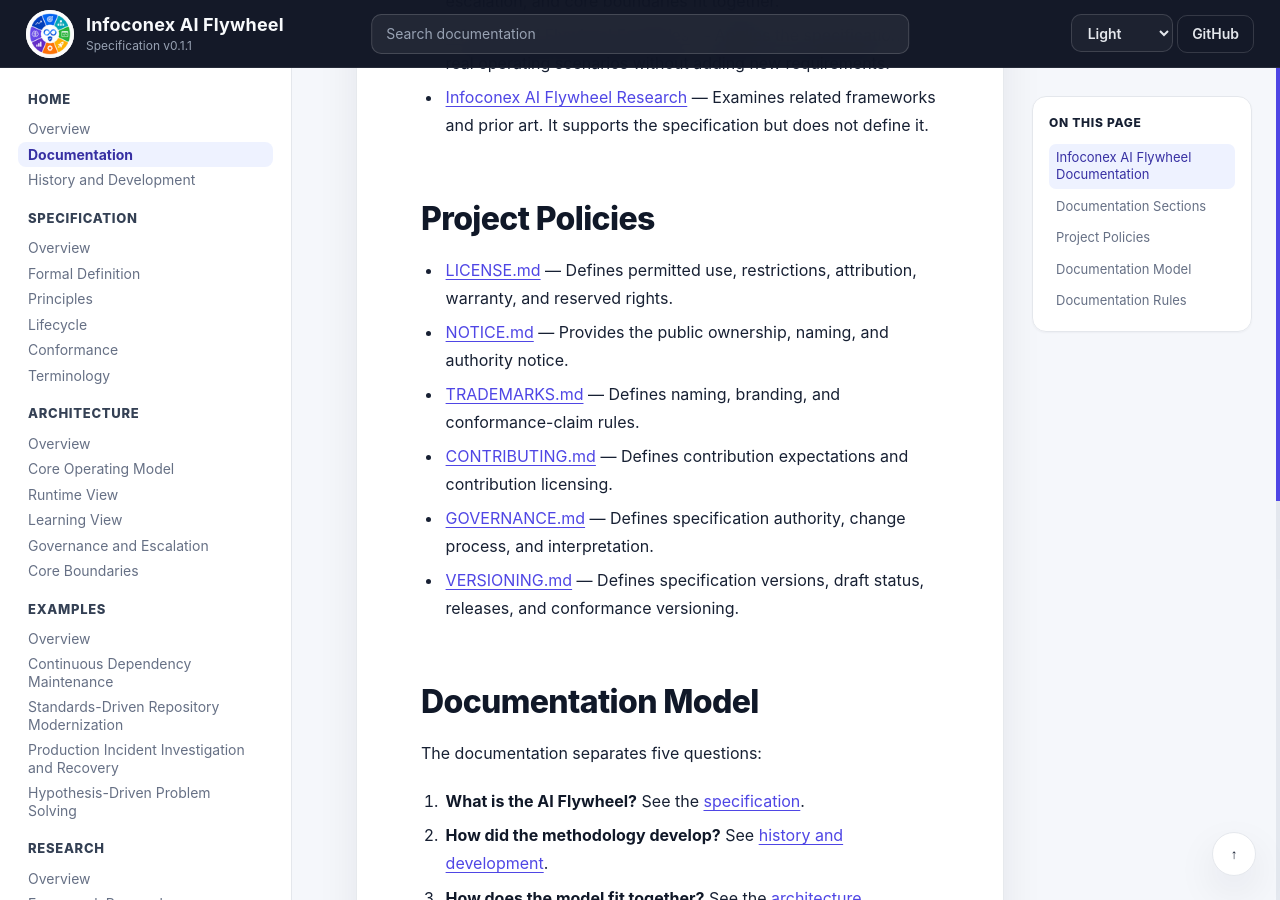
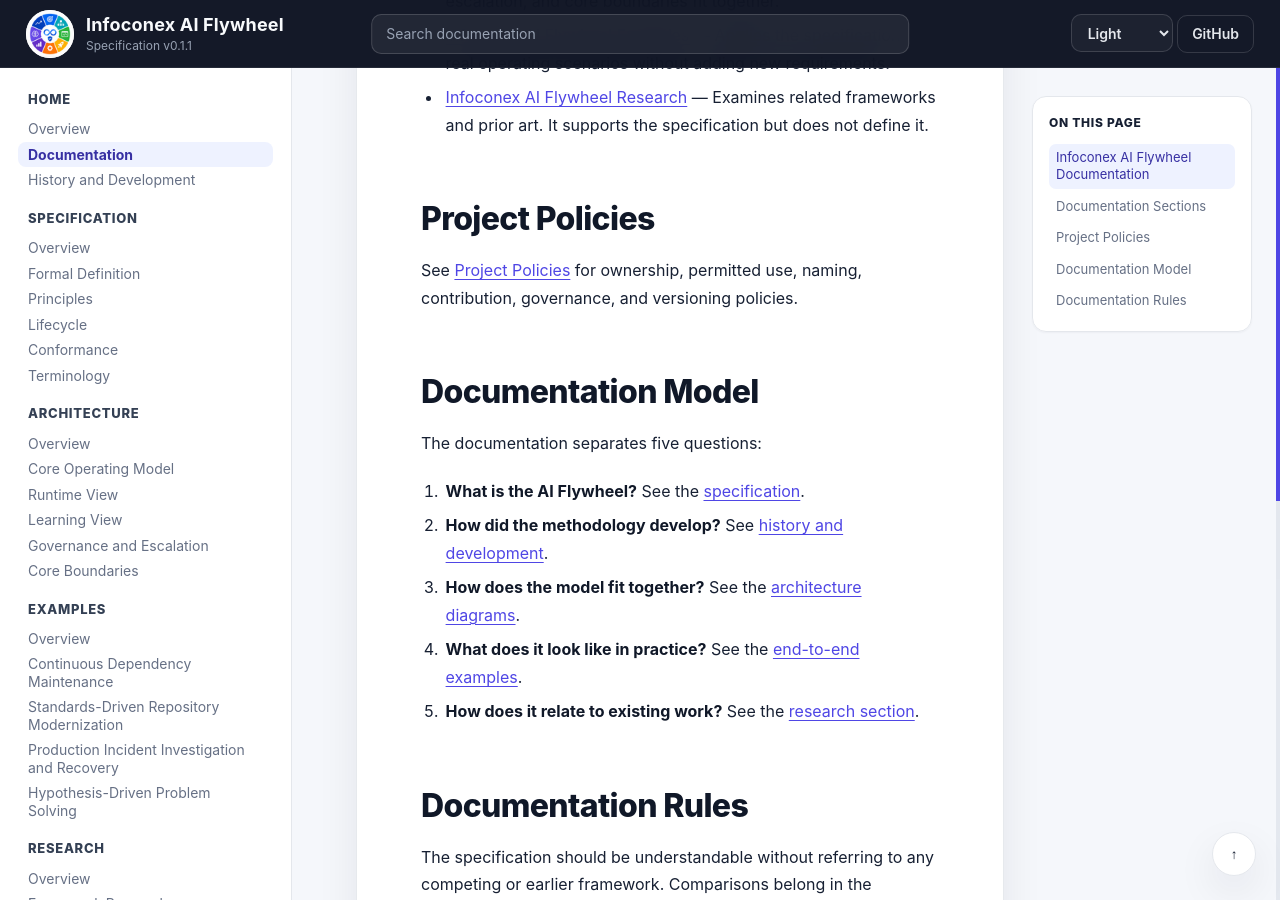
Before and after one commit to infoconex/ai-flywheel, a Jekyll site: the page built from docs/README.md, in a window 1280 px wide and 900 px high, scrolled down 1093 px. Built offline with Jekyll 4.4.1, drawn with Linux system fonts in a browser that asks for light colours; our own code applies the rules of GitHub Pages for plain Markdown files.

Commit message:
Add project policies overview

```diff
--- a/_data/navigation.yml
+++ b/_data/navigation.yml
@@ -61,8 +61,10 @@
     - title: Framework Comparison
       url: /docs/research/frameworks/framework-comparison-matrix.html
 
-- title: Project
+- title: Project Policies
   items:
+    - title: Overview
+      url: /POLICIES.html
     - title: License
       url: /LICENSE.html
     - title: Notice
--- a/docs/README.md
+++ b/docs/README.md
@@ -14,12 +14,7 @@ This directory separates the **Infoconex AI Flywheel Specification** from the **
 
 ## Project Policies
 
-- [LICENSE.md](../LICENSE.md) — Defines permitted use, restrictions, attribution, warranty, and reserved rights.
-- [NOTICE.md](../NOTICE.md) — Provides the public ownership, naming, and authority notice.
-- [TRADEMARKS.md](../TRADEMARKS.md) — Defines naming, branding, and conformance-claim rules.
-- [CONTRIBUTING.md](../CONTRIBUTING.md) — Defines contribution expectations and contribution licensing.
-- [GOVERNANCE.md](../GOVERNANCE.md) — Defines specification authority, change process, and interpretation.
-- [VERSIONING.md](../VERSIONING.md) — Defines specification versions, draft status, releases, and conformance versioning.
+See [Project Policies](../POLICIES.md) for ownership, permitted use, naming, contribution, governance, and versioning policies.
 
 ## Documentation Model
 
```
Also changed, not shown: CONTRIBUTING.md (+1 -0 lines), GOVERNANCE.md (+1 -0 lines), NOTICE.md (+1 -0 lines), POLICIES.md (added, +28 -0 lines), README.md (+1 -6 lines), TRADEMARKS.md (+1 -0 lines), VERSIONING.md (+1 -0 lines), LICENSE.md.
